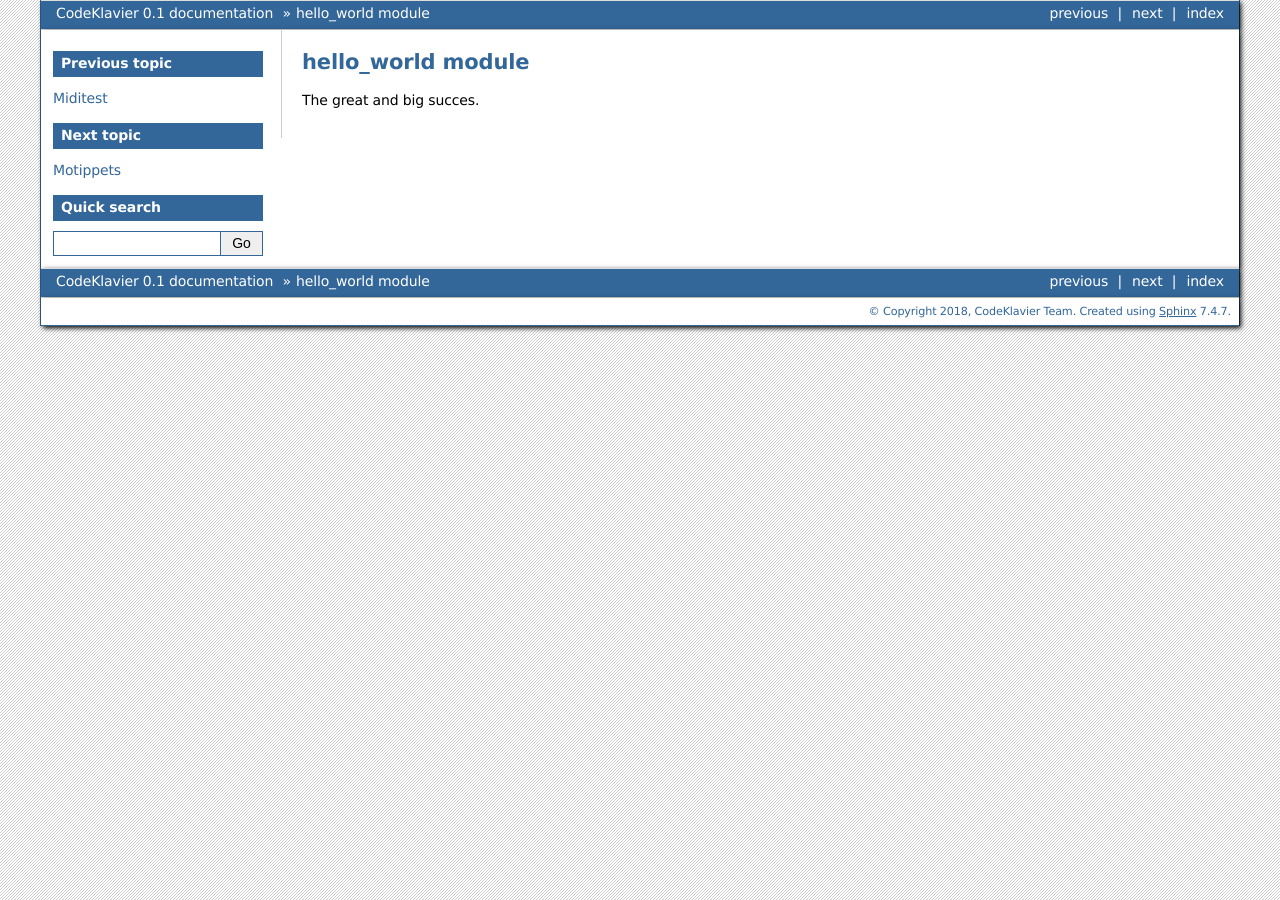
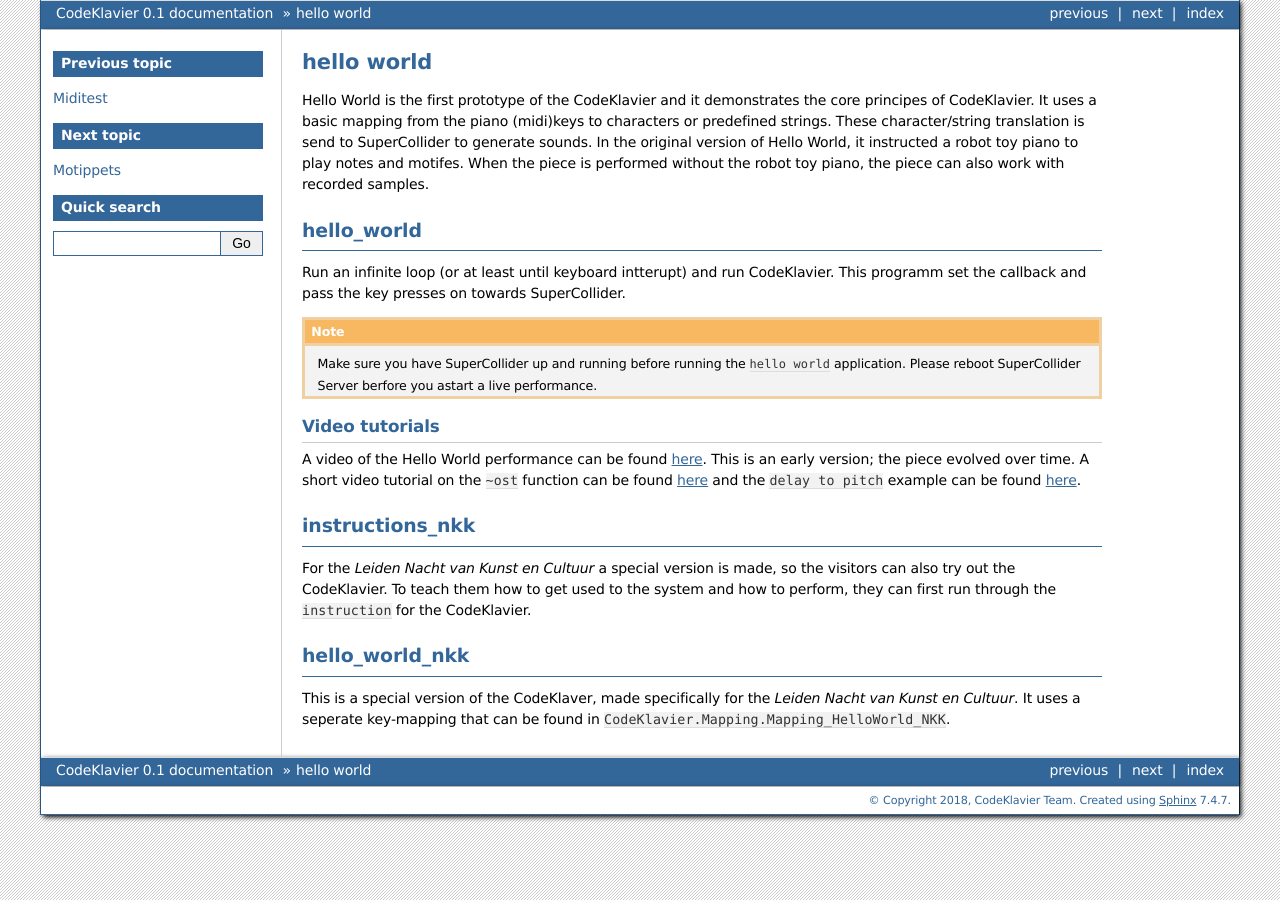
Before and after one commit to narcode/codeklavier, a Sphinx documentation site: the page built from doc/source/HelloWorld.rst, in a window 1280 px wide. Built offline with Sphinx 7.4.7, drawn with Linux system fonts in a browser that asks for light colours.

Commit message:
Update doc on HelloWorld

```diff
--- a/doc/source/HelloWorld.rst
+++ b/doc/source/HelloWorld.rst
@@ -1,4 +1,24 @@
-hello\_world module
-===================
+hello world
+===========
 
-The great and big succes.
+Hello World is the first prototype of the CodeKlavier and it demonstrates the core principes of CodeKlavier. It uses a basic mapping from the piano (midi)keys to characters or predefined strings. These character/string translation is send to SuperCollider to generate sounds. In the original version of Hello World, it instructed a robot toy piano to play notes and motifes. When the piece is performed without the robot toy piano, the piece can also work with recorded samples.
+
+hello_world
+-----------
+Run an infinite loop (or at least until keyboard intterupt) and run CodeKlavier. This programm set the callback and pass the key presses on towards SuperCollider.
+
+.. NOTE::
+    Make sure you have SuperCollider up and running before running the ``hello world`` application. Please reboot SuperCollider Server berfore you astart a live performance.
+
+Video tutorials
+...............
+
+A video of the Hello World performance can be found `here <https://www.youtube.com/watch?v=ytpB8FB6VTU>`_. This is an early version; the piece evolved over time. A short video tutorial on the ``~ost`` function can be found `here <https://www.google.nl/url?sa=t&rct=j&q=&esrc=s&source=web&cd=2&cad=rja&uact=8&ved=0ahUKEwiKh7LtqojZAhVIY1AKHVulDu4QtwIIMDAB&url=https%3A%2F%2Fvimeo.com%2F239485328&usg=AOvVaw2yWA5KUPWd2iYvincGneZ4>`_ and the ``delay to pitch`` example can be found `here <https://www.google.nl/url?sa=t&rct=j&q=&esrc=s&source=web&cd=3&cad=rja&uact=8&ved=0ahUKEwiKh7LtqojZAhVIY1AKHVulDu4QtwIINDAC&url=https%3A%2F%2Fvimeo.com%2F239778747&usg=AOvVaw1IM4ohG61d0Am5ovjOAdnr>`_.
+
+instructions_nkk
+----------------
+For the *Leiden Nacht van Kunst en Cultuur* a special version is made, so the visitors can also try out the CodeKlavier. To teach them how to get used to the system and how to perform, they can first run through the ``instruction`` for the CodeKlavier.
+
+hello_world_nkk
+---------------
+This is a special version of the CodeKlaver, made specifically for the *Leiden Nacht van Kunst en Cultuur*. It uses a seperate key-mapping that can be found in ``CodeKlavier.Mapping.Mapping_HelloWorld_NKK``.
--- a/miditest.py
+++ b/miditest.py
@@ -11,8 +11,6 @@ see the midi messages being printed after running this script then you can rest
 assured that the CodeKlavier will run with your midi setup.
 """
 
-#TODO: add docstrings and comments
-
 import time
 from CodeKlavier.Setup import Setup
 
@@ -21,6 +19,8 @@ def run(codeK):
 
     This method creates an infinite loop that you can break by the standard
     keyboard interrupt.
+
+    :param CodeKlavier.Setup.Setup CodeK: a setup file for the CodeKlavier
     """
     print("CodeKlavier is ON. Press Control-C to exit.")
     try:
```
Also changed, not shown: 10 other files.
